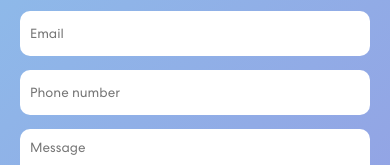
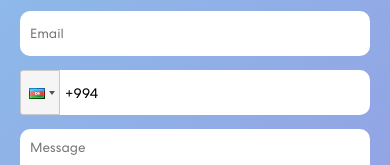
Before and after one commit to elmirguluzade/portfolio, a React (Create React App) app in the folder client/: page / in a window 390 px wide. Shown: the part 2896-3061 px from the top of the page. Built offline with nearby package versions, Linux system fonts and the light colour scheme.

Commit message:
phone input

```diff
--- a/client/package.json
+++ b/client/package.json
@@ -14,6 +14,7 @@
     "react-icons": "^4.8.0",
     "react-multi-carousel": "^2.8.2",
     "react-on-screen": "^2.1.1",
+    "react-phone-input-2": "^2.15.1",
     "react-scripts": "5.0.1",
     "react-toastify": "^9.1.1",
     "sass": "^1.59.3",
--- a/client/src/components/Contact/Contact.jsx
+++ b/client/src/components/Contact/Contact.jsx
@@ -1,6 +1,8 @@
 import React, { useState } from "react";
 import contactImg from "../../assets/img/contact-img.svg";
 import { ToastContainer, toast } from "react-toastify";
+import PhoneInput from "react-phone-input-2";
+import "react-phone-input-2/lib/style.css";
 import axios from "axios";
 import "react-toastify/dist/ReactToastify.css";
 import "./Contact.scss";
@@ -115,12 +117,13 @@ const Contact = () => {
               placeholder="Email"
             />
           </div>
-          <div className="input">
-            <input
-              type="text"
+          <div className="input input-fixer">
+            <PhoneInput
+              className="phoneInput"
+              country={"az"}
               value={formDetails.phone}
-              onChange={(e) => formUpdated("phone", e.target.value)}
-              placeholder="Phone number"
+              onChange={(e) => formUpdated("phone", "+" + e)}
+              placeholder={"Phone number"}
             />
           </div>
           <div className="input">
--- a/client/src/components/Contact/Contact.scss
+++ b/client/src/components/Contact/Contact.scss
@@ -66,6 +66,18 @@
       }
     }
   }
+
+  .phoneInput input{
+    padding-left: 45px !important;
+  }
+
+  .input-fixer{
+    text-align: left !important;
+  }
+
+  .country-name{
+    color: black;
+  }
 }
 
 @keyframes leftright {
```
Also changed, not shown: 1 other file (tests, documents, lock files or other folders).
